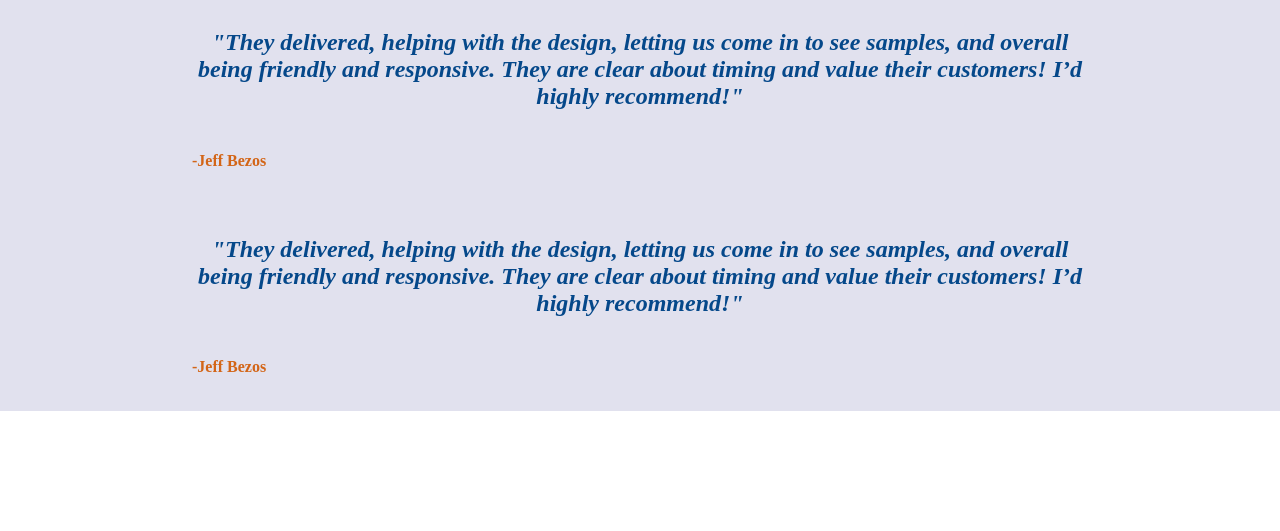
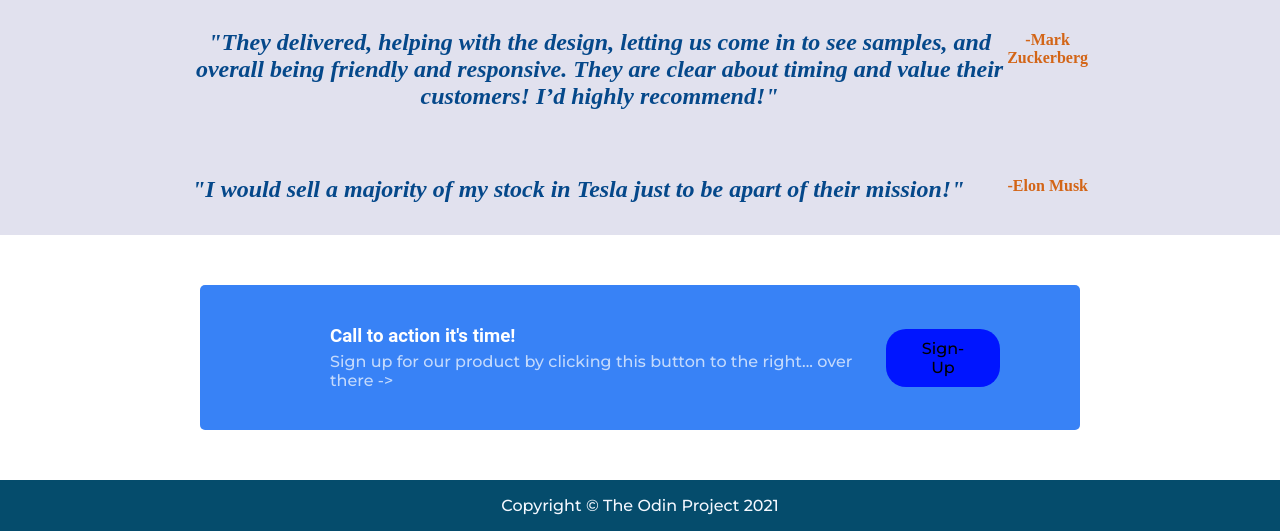
Before and after one commit to michaelbarela/landing-page, a plain HTML site: page index.html in a window 1280 px wide. Shown: the part 875-1406 px from the top of the page. Before the commit the page ends 1286 px from the top, so only its background shows below. Drawn offline with Linux system fonts and the light colour scheme.

Commit message:
Finalized landing page by adding footer section, cleaned up sign up button

```diff
--- a/index.html
+++ b/index.html
@@ -26,7 +26,7 @@
                     <div class="hero-1 hero-cta">
                         <h1>Custom Prints Inc</h1>
                         <p>Custom Prints Printing makes you the VIP customer, and delivers quality custom printed shirts to elevate your brand.  Need help getting started?  No problem, we’ve got you.</p>
-                        <button type="button">Get Started</button>
+                        <button class="btn-get-started" type="button">Get Started</button>
                     </div>
                     <!-- image next to descrition -->
                     <div class="hero-1 hero-img">
@@ -61,16 +61,26 @@
         <div class="testimony">
             <div>
                 <h2>"They delivered, helping with the design, letting us come in to see samples, and overall being friendly and responsive. They are clear about timing and value their customers! I’d highly recommend!"</h2>
-                <h4>-Jeff Bezos</h4>
+                <h4>-Mark Zuckerberg</h4>
             </div>
             <div>
-                <h2>"They delivered, helping with the design, letting us come in to see samples, and overall being friendly and responsive. They are clear about timing and value their customers! I’d highly recommend!"</h2>
-                <h4>-Jeff Bezos</h4>
+                <h2>"I would sell a majority of my stock in Tesla just to be apart of their mission!"</h2>
+                <h4>-Elon Musk</h4>
+            </div>
+        </div>
+        <!-- end of testimony section -->
+        <div class="sign-up">
+            <div class="sign-item signs-text">
+                <h3>Call to action it's time!</h3>
+                <p>Sign up for our product by clicking this button to the right... over there -></p>
+            </div>
+            <div class="sign-item signs-button">
+                <button type="button">Sign-Up</button>
             </div>
         </div>
         <!-- Footer -->
         <div class="footer">
-
+            <p>Copyright © The Odin Project 2021</p>
         </div>
 
     </div>
--- a/styles.css
+++ b/styles.css
@@ -92,7 +92,7 @@
     margin-right: auto;
 } */
 
-button {
+.btn-get-started {
     background-color: #f3fb5b; /* Blue */
     border: none;
     color: black;
@@ -106,7 +106,7 @@
     transition-duration: 0.4s; /*Hover Speed*/
 }
 
-button:hover{
+.btn-get-started:hover{
     background-color: #d36517; /* Blue */
     border-radius: 20px;
     border: none;
@@ -142,7 +142,7 @@
 .testimony > div {
     display: flex;
     flex: 1;
-    flex-wrap: wrap;
+    /* flex-wrap: wrap; */
     padding: 1% 15%;
     justify-content: space-between;
     background-color: #e1e1ee;
@@ -159,3 +159,67 @@
 }
 
 /* End of Quote */
+/* Start of sign up section */
+
+.sign-up {
+    background-color: #3882F6 ;
+    margin: 50px 200px;
+    padding: 10px 80px;
+    display: flex;
+    align-items: center;
+    border-radius: 5px;
+    border-color: none;
+}
+
+.signs-text {
+    text-align: left;
+}
+
+.signs-text p {
+    color: #fff;
+    opacity: 0.7;
+    margin: 5px 30px 30px 50px;
+}
+
+.signs-text h3 {
+        color: #fff;
+        font-family: 'Roboto', arial;
+        padding: 0;
+        margin: 30px 0px 0px 50px;
+}
+
+.signs-button button {
+    background-color: #0015ff; /* Blue */
+    border: none;
+    color: black;
+    padding: 10px 30px;
+    border-radius: 20px;
+    text-align: center;
+    text-decoration: none;
+    display: inline-block;
+    font-size: 16px;
+    cursor: pointer;
+    transition-duration: 0.4s; /*Hover Speed*/
+}
+
+.signs-button button:hover{
+    background-color: #0b0579; /* Blue */
+    border-radius: 20px;
+    border: none;
+    color: white;
+    padding: 10px 30px;
+    text-align: center;
+    text-decoration: none;
+    display: inline-block;
+    font-size: 16px;
+}
+
+/* end of sign up section */
+
+/* footer */
+
+.footer {
+    background-color: #054c6c;
+    color: #F9FAF8;
+    font-family: 'Roboto', arial;
+}
```
